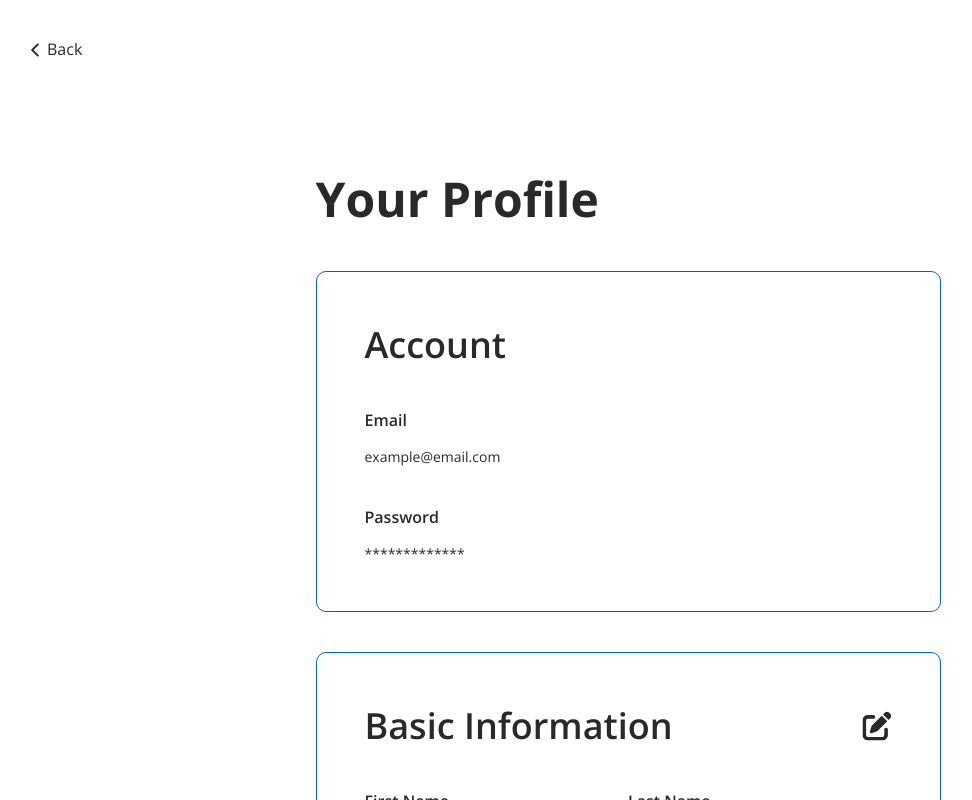
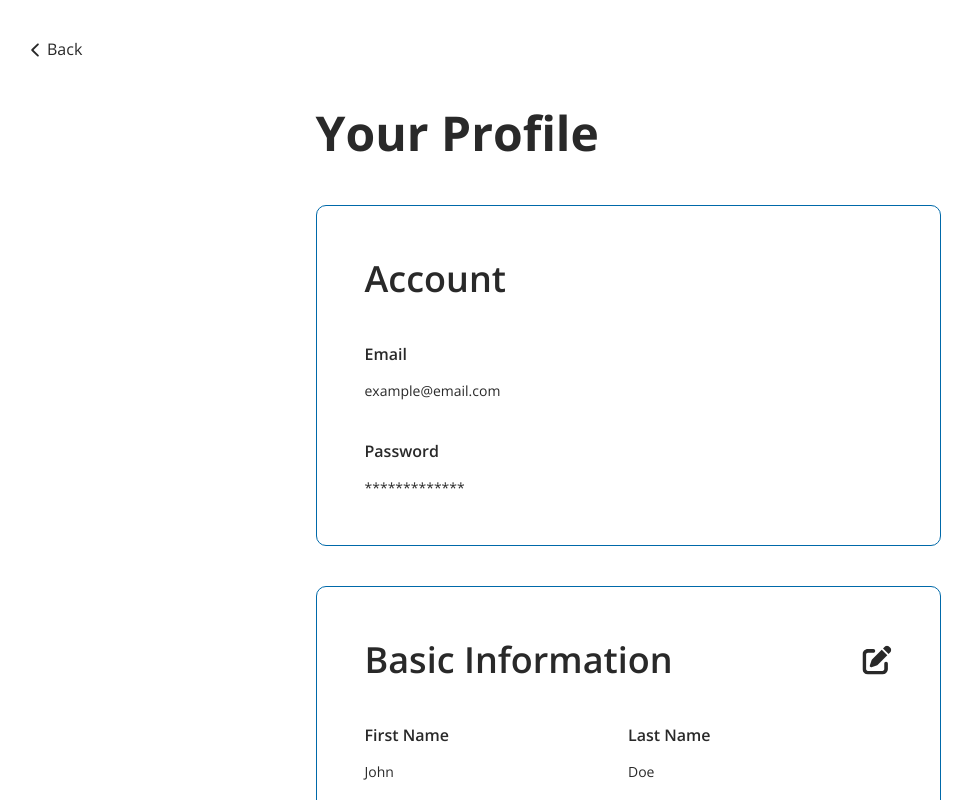
Before and after one commit to calblueprint/immigration-justice-project, a Next.js app: page /settings in a window 1280 px wide. Shown: the top 800 px of the page, without its empty margins (12-984 px from the left). Built offline with nearby package versions, Linux system fonts and the light colour scheme; no server answers.

Commit message:
reduce top margin for settings

```diff
--- a/src/app/settings/styles.ts
+++ b/src/app/settings/styles.ts
@@ -5,7 +5,7 @@ export const PageContainer = styled.div`
   place-items: center;
   width: 100%;
   min-height: 100vh;
-  padding: 10.375rem 0;
+  padding: 6.25rem 0;
 `;
 
 export const ContentContainer = styled.main`
```
